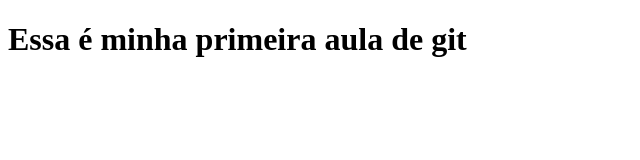
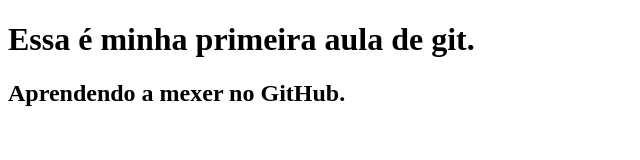
Before and after one commit to Mulannes/Git-Aula, a plain HTML site: page index.html in a window 1280 px wide. Shown: the whole page, without its empty margins (0-640 px from the left). Drawn offline with Linux system fonts and the light colour scheme.

Commit message:
Descrição adicionada

```diff
--- a/index.html
+++ b/index.html
@@ -7,6 +7,7 @@
     <title>Git</title>
 </head>
 <body>
-    <h1>Essa é minha primeira aula de git</h1>
+    <h1>Essa é minha primeira aula de git.</h1>
+    <h2>Aprendendo a mexer no GitHub.</h2>
 </body>
 </html>
```
